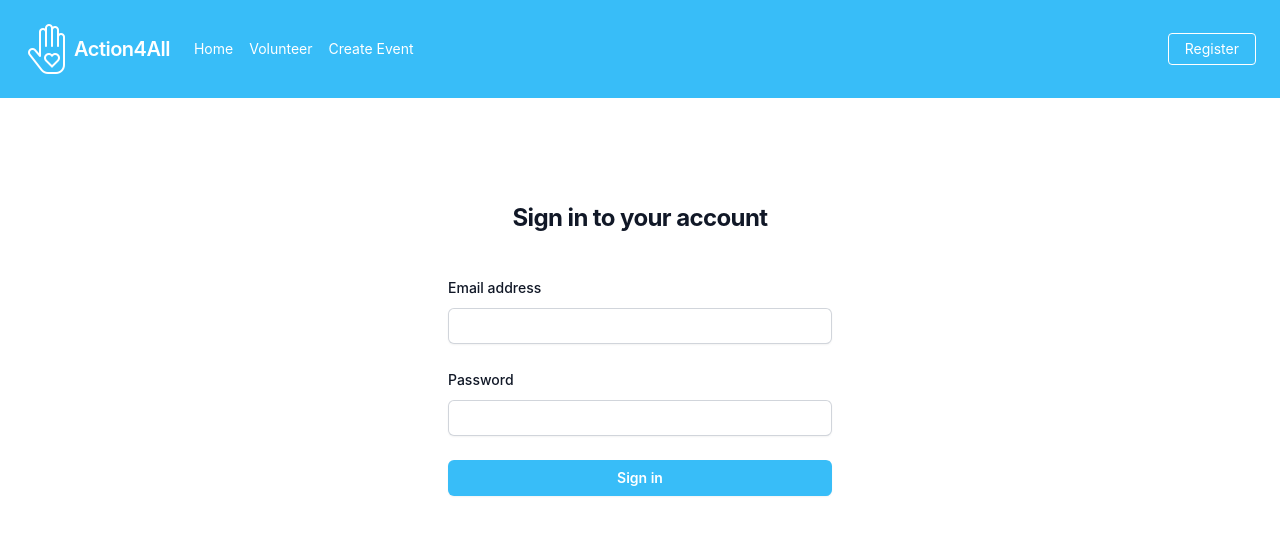
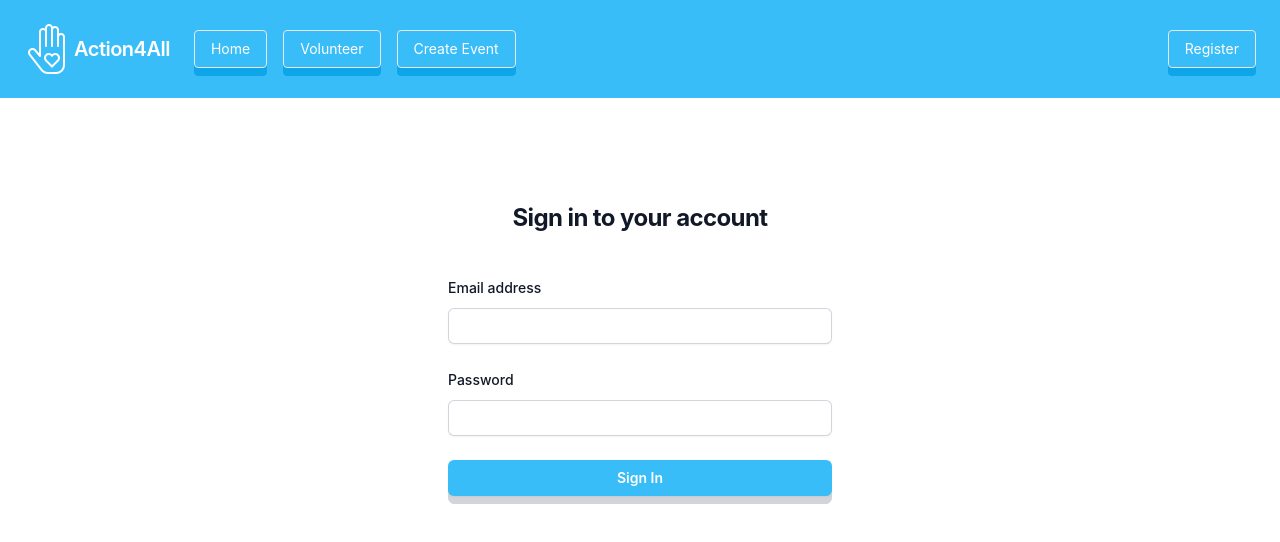
Before and after one commit to TomSpencer-Dev/Action4All, a React (Create React App) app in the folder frontend/: page / in a window 1280 px wide. Shown: the top 542 px of the page. Built offline with nearby package versions, Linux system fonts and the light colour scheme.

Commit message:
Update buttons for 3d

```diff
--- a/frontend/src/components/EventForm.jsx
+++ b/frontend/src/components/EventForm.jsx
@@ -5,6 +5,7 @@ import TimePicker from 'rc-time-picker';
 import 'rc-time-picker/assets/index.css';
 import moment from 'moment';
 import { toast } from 'react-toastify';
+import 'animate.css';
 
 const now = moment();
 
@@ -69,7 +70,7 @@ function EventForm(props) {
   }
 
   async function createEvent(eventData) {
-      const userId = props.loggedIn.id
+    const userId = props.loggedIn.id;
     try {
       const response = await fetch(`/api/events/${userId}`, {
         method: 'POST',
@@ -125,7 +126,7 @@ function EventForm(props) {
   };
 
   return (
-        <div className="flex items-center justify-center pt-40">
+    <div className="flex items-center justify-center pt-40 pb-40 animate__animated animate__rubberBand">
       <form className="w-full max-w-lg" onSubmit={handleSubmit}>
         <div className="flex flex-wrap -mx-3 mb-6">
           <div className="w-full md:w-1/2 px-3 mb-6 md:mb-0">
@@ -140,7 +141,7 @@ function EventForm(props) {
               onChange={event => updateField({ field: "event_name", value: event.target.value })}
               className="appearance-none block w-full bg-gray-200 text-gray-700 border rounded py-3 px-4 mb-3 leading-tight focus:outline-none focus:bg-white"
             />
-                        <p className="text-red-500 text-xs italic">Please fill out this field.</p>
+            {/* <p className="text-red-500 text-xs italic">Please fill out this field.</p> */}
           </div>
           <div className="w-full md:w-1/2 px-3">
             <label className="block uppercase tracking-wide text-gray-700 text-xs font-bold mb-2" htmlFor="grid-last-name">
@@ -153,7 +154,7 @@ function EventForm(props) {
               dateFormat="MMM dd, yyyy"
               className="appearance-none block w-full bg-gray-200 text-gray-700 border border-gray-200 rounded py-3 px-4 leading-tight focus:outline-none focus:bg-white focus:border-gray-500"
             />
-                        <p className="text-red-500 text-xs italic">Please fill out this field.</p>
+            {/* <p className="text-red-500 text-xs italic">Please fill out this field.</p> */}
           </div>
         </div>
 
@@ -269,12 +270,20 @@ function EventForm(props) {
 
         <div className="flex items-center justify-center mt-4">
           <button
+            className="relative text-sm font-semibold w-full">
+            <div className="absolute inset-x-0 h-full -bottom-2 bg-gray-300 border border-gray-300 mr-4 w-full justify-center rounded-md"></div>
+            <div className="relative flex w-full justify-center rounded-md bg-sky-400 px-3 py-1.5 text-sm font-semibold leading-6 text-white shadow-sm hover:bg-sky-300 focus-visible:outline focus-visible:outline-2 focus-visible:outline-offset-2 focus-visible:outline-indigo-600 transition transform active:translate-y-2 mr-4 "
+              type="submit"
+              onClick={handleSubmit}
+            >Submit</div>
+          </button>
+          {/* <button
             className="bg-blue-500 hover:bg-blue-700 text-white font-bold py-2 px-4 rounded w-full focus:outline-none focus:shadow-outline"
             type="submit"
             onClick={handleSubmit}
           >
             Submit
-                    </button>
+          </button> */}
         </div>
       </form>
     </div>
--- a/frontend/src/components/Login.jsx
+++ b/frontend/src/components/Login.jsx
@@ -54,12 +54,20 @@ function Login({ setLoggedIn, loggedIn }) {
           </div>
           <div>
             <button
+              className="relative text-sm font-semibold w-full">
+              <div className="absolute inset-x-0 h-full -bottom-2 bg-gray-300 border border-gray-300 mr-4 w-full justify-center rounded-md"></div>
+              <div className="relative flex w-full justify-center rounded-md bg-sky-400 px-3 py-1.5 text-sm font-semibold leading-6 text-white shadow-sm hover:bg-sky-300 focus-visible:outline focus-visible:outline-2 focus-visible:outline-offset-2 focus-visible:outline-indigo-600 transition transform active:translate-y-2 mr-4 "
+                type="button"
+              onClick={handleLogin}
+              >Sign In</div>
+            </button>
+            {/* <button
               type="button"
               className="flex w-full justify-center rounded-md bg-sky-400 px-3 py-1.5 text-sm font-semibold leading-6 text-white shadow-sm hover:bg-sky-300 focus-visible:outline focus-visible:outline-2 focus-visible:outline-offset-2 focus-visible:outline-indigo-600"
               onClick={handleLogin}
             >
               Sign in
-            </button>
+            </button> */}
           </div>
         </form>
       </div>
--- a/frontend/src/components/Navigation.jsx
+++ b/frontend/src/components/Navigation.jsx
@@ -29,15 +29,33 @@ function Navigation(props) {
       </div>
       <div className="w-full block flex-grow lg:flex lg:items-center lg:w-auto">
         <div className="text-sm lg:flex-grow">
-          <Link to="/" className="block mt-4 lg:inline-block lg:mt-0 text-white hover:text-sky-100 mr-4">
+          {/* <Link to="/" className="block mt-4 lg:inline-block lg:mt-0 text-white hover:text-sky-100 mr-4">
             Home
+          </Link> */}
+          <Link
+            to="/"
+            className="relative text-sm lg:inline-block">
+            <div className="absolute inset-x-0 h-full -bottom-2 bg-sky-500 border border-sky-500 rounded mr-4"></div>
+            <div className="relative bg-sky-400 border rounded px-4 py-2 transition transform active:translate-y-2 text-white mr-4 hover:bg-sky-300">Home</div>
           </Link>
           <>
-            <Link to="/volunteer" className="block mt-4 lg:inline-block lg:mt-0 text-white hover:text-sky-100 mr-4">
+            <Link
+              to="/volunteer"
+              className="relative text-sm lg:inline-block">
+              <div className="absolute inset-x-0 h-full -bottom-2 bg-sky-500 border border-sky-500 rounded mr-4"></div>
+              <div className="relative bg-sky-400 border rounded px-4 py-2 transition transform active:translate-y-2 text-white mr-4 hover:bg-sky-300">Volunteer</div>
+            </Link>
+            {/* <Link to="/volunteer" className="block mt-4 lg:inline-block lg:mt-0 text-white hover:text-sky-100 mr-4">
               Volunteer
-            </Link>
-            <Link to="/create" className="block mt-4 lg:inline-block lg:mt-0 text-white hover:text-sky-100">
+            </Link> */}
+            {/* <Link to="/create" className="block mt-4 lg:inline-block lg:mt-0 text-white hover:text-sky-100">
               Create Event
+            </Link> */}
+            <Link
+              to="/create"
+              className="relative text-sm lg:inline-block">
+              <div className="absolute inset-x-0 h-full -bottom-2 bg-sky-500 border border-sky-500 rounded mr-4"></div>
+              <div className="relative bg-sky-400 border rounded px-4 py-2 transition transform active:translate-y-2 text-white mr-4 hover:bg-sky-300">Create Event</div>
             </Link>
           </>
         </div>
@@ -49,21 +67,35 @@ function Navigation(props) {
                 <BeatingHeartIcon />
                 <span className="text-white mr-3">{userEmail}</span>
               </div>
-              <button
+            <button
+              className="relative text-sm lg:inline-block">
+              <div className="absolute inset-x-0 h-full -bottom-2 bg-sky-500 border border-sky-500 rounded mr-4"></div>
+              <div className="relative bg-sky-400 border rounded px-4 py-2 transition transform active:translate-y-2 text-white mr-4 hover:bg-sky-300"
+                    type="button"
+                    onClick={handleLogout}>Logout</div>
+            </button>
+              {/* <button
                 className="bg-sky-400 text-sm px-4 py-2 leading-none border rounded text-white border-white hover:border-transparent hover:text-sky-500 hover:bg-white mt-4 lg:mt-0"
                 type="button"
                 onClick={handleLogout}
               >
                 Logout
-              </button>
+              </button> */}
 
             </div>
           ) : (
+            // <Link
+            //   to="/register"
+            //   className="inline-block text-sm px-4 py-2 leading-none border rounded text-white border-white hover:border-transparent hover:text-sky-500 hover:bg-white mt-4 lg:mt-0"
+            // >
+            //   Register
+            // </Link>
+
             <Link
               to="/register"
-              className="inline-block text-sm px-4 py-2 leading-none border rounded text-white border-white hover:border-transparent hover:text-sky-500 hover:bg-white mt-4 lg:mt-0"
-            >
-              Register
+              className="relative text-sm">
+              <div className="absolute inset-x-0 h-full -bottom-2 bg-sky-500 border border-sky-500 rounded"></div>
+              <div className="relative bg-sky-400 border rounded px-4 py-2 transition transform active:translate-y-2 text-white hover:bg-sky-300">Register</div>
             </Link>
           )}
         </div>
--- a/frontend/src/components/Register.jsx
+++ b/frontend/src/components/Register.jsx
@@ -48,7 +48,7 @@ function Register() {
   };
 
   return (
-    <div className="flex pt-40 min-h-full flex-col justify-center px-6 py-12 lg:px-8 animate__animated animate__bounce">
+    <div className="flex pt-40 min-h-full flex-col justify-center px-6 py-12 lg:px-8 animate__animated animate__headShake">
       <div className="sm:mx-auto sm:w-full sm:max-w-sm">
         <h2 className="mt-10 text-center text-2xl font-bold leading-9 tracking-tight text-gray-900">Register as a user</h2>
       </div>
@@ -101,11 +101,20 @@ function Register() {
                 onChange={handleChange} />
             </div>
           </div>
-          <button className="flex w-full justify-center rounded-md bg-sky-400 px-3 py-1.5 text-sm font-semibold leading-6 text-white shadow-sm hover:bg-sky-300 focus-visible:outline focus-visible:outline-2 focus-visible:outline-offset-2 focus-visible:outline-indigo-600"
+
+<button
+              className="relative text-sm font-semibold w-full">
+              <div className="absolute inset-x-0 h-full -bottom-2 bg-gray-300 border border-gray-300 mr-4 w-full justify-center rounded-md"></div>
+              <div className="relative flex w-full justify-center rounded-md bg-sky-400 px-3 py-1.5 text-sm font-semibold leading-6 text-white shadow-sm hover:bg-sky-300 focus-visible:outline focus-visible:outline-2 focus-visible:outline-offset-2 focus-visible:outline-indigo-600 transition transform active:translate-y-2 mr-4 "
+                type="button"
+              onClick={handleSubmit}
+              >Submit</div>
+            </button>
+          {/* <button className="flex w-full justify-center rounded-md bg-sky-400 px-3 py-1.5 text-sm font-semibold leading-6 text-white shadow-sm hover:bg-sky-300 focus-visible:outline focus-visible:outline-2 focus-visible:outline-offset-2 focus-visible:outline-indigo-600"
             type="button"
             onClick={handleSubmit}>
             Submit
-          </button>
+          </button> */}
         </form>
       </div>
     </div>
```
Also changed, not shown: frontend/src/components/Event.jsx (+64 -14 lines). Lines whose indentation alone changed are shown as unchanged.
